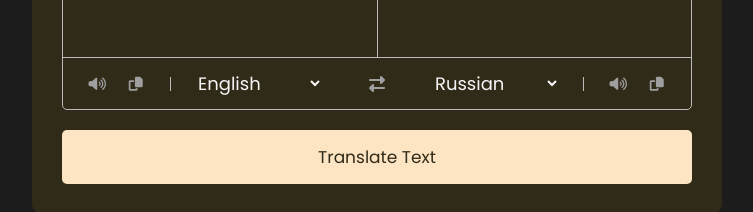
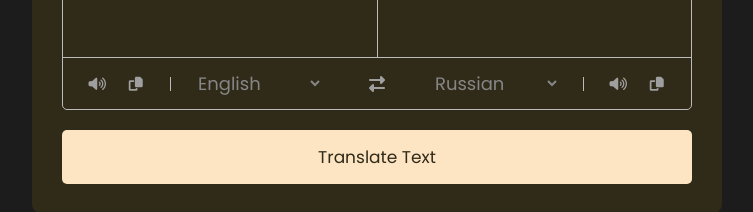
Before and after one commit to diska432/Translator-app, a plain HTML site: page index.html in a window 1280 px wide. Shown: the part 405-617 px from the top of the page, without its empty margins (263-1016 px from the left). Drawn offline with Linux system fonts and the light colour scheme.

Commit message:
change select color

```diff
--- a/style.css
+++ b/style.css
@@ -90,7 +90,8 @@ body {
     outline: none;
     font-size: 18px;
     background: none;
-    color: #f6f6f6;
+    /* color: #f6f6f6; */
+    color: #868686;
 }
 
 .controls .exchange {
```
